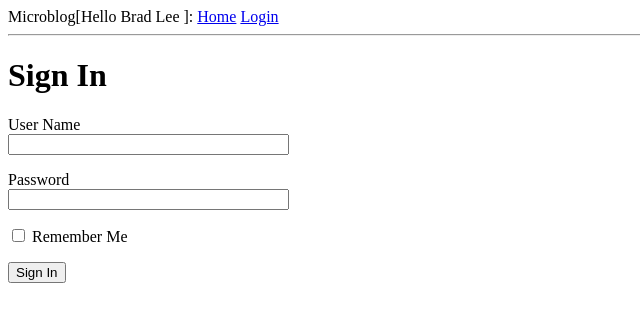
After one commit to bradleetw/microblog, a Flask app: page /login in a window 1280 px wide. The commit adds this page. Shown: the top 322 px of the page, without its empty margins (0-640 px from the left). Run offline with Flask 2, Linux system fonts and the light colour scheme.

Commit message:
Ch3 User login form page

```diff
--- /dev/null
+++ b/app/forms.py
@@ -0,0 +1,10 @@
+from flask_wtf import FlaskForm
+from wtforms import PasswordField, BooleanField, SubmitField
+from wtforms.fields.core import StringField
+from wtforms.validators import DataRequired
+
+class LoginForm(FlaskForm):
+    username = StringField(label='User Name', validators=[DataRequired(message='Need user name.')])
+    password = PasswordField(label='Password', validators=[DataRequired(message='Need password')])
+    remember_me = BooleanField(label='Remember Me')
+    submit = SubmitField(label='Sign In')
--- a/app/routes.py
+++ b/app/routes.py
@@ -1,5 +1,7 @@
 from app import app
-from flask import render_template
+from flask import render_template, redirect, flash, url_for
+from app.forms import LoginForm
+
 
 @app.route('/')
 @app.route('/index')
@@ -12,3 +14,15 @@ def index():
         {'author': 'Andy', 'body': 'No Problem!'}
     ]
     return render_template('index.html', title='Home', user=user, seq=post)
+
+@app.route('/login', methods=['GET', 'POST'])
+def login():
+    user = {'username': 'Brad Lee'}
+    form = LoginForm()
+    if form.validate_on_submit():
+        flash(
+            f'Login requested for user {form.username.data}, \
+                remember_me = {form.remember_me.data}'
+        )
+        return redirect(url_for('index'))
+    return render_template('login.html', title='Sign In', user=user, form=form)
--- a/app/templates/base.html
+++ b/app/templates/base.html
@@ -13,8 +13,20 @@
     </title>
 </head>
 <body>
-    <div>Microblog[Hello {{ user.username }} ]: <a href="/index">Home</a></div>
+    <div>Microblog[Hello {{ user.username }} ]:
+        <a href="{{ url_for('index') }}">Home</a>
+        <a href="{{ url_for('login') }}">Login</a>
+    </div>
     <hr>
+    {% with messages = get_flashed_messages() %}
+    {% if messages %}
+    <ul>
+        {% for message in messages %}
+        <li>{{ message }}</li>
+        {% endfor %}
+    </ul>
+    {% endif %}
+    {% endwith %}
     {% block content %}{% endblock %}
 </body>
 </html>
--- /dev/null
+++ b/app/templates/login.html
@@ -0,0 +1,23 @@
+{% extends "base.html" %}
+
+{% block content%}
+    <h1>{{ title }}</h1>
+    <form action="" method="post" novalidate>
+        {{ form.hidden_tag() }}
+        <p>
+            {{ form.username.label }}<br>
+            {{ form.username(size=32) }}
+            {% for error in form.username.errors %}
+                <span style="color: red;">[{{ error }}]</span>
+            {% endfor %}        </p>
+        <p>
+            {{ form.password.label }}<br>
+            {{ form.password(size=32) }}
+            {% for error in form.password.errors %}
+                <span style="color: red;">[{{ error }}]</span>
+            {% endfor %} </p>
+        </p>
+        <p>{{ form.remember_me() }} {{ form.remember_me.label }}</p>
+        <p>{{ form.submit() }}</p>
+    </form>
+{% endblock %}
```
Also changed, not shown: README.md.
